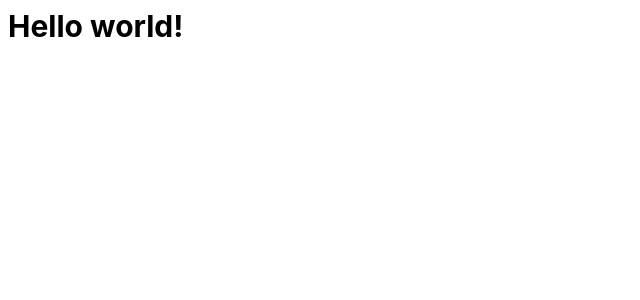
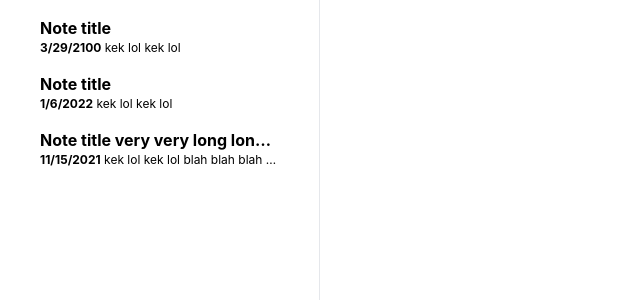
Before and after one commit to kulakovd/notes-app, a React (Create React App) app: page / in a window 1280 px wide. Shown: the top 300 px of the page, without its empty margins (0-640 px from the left). Built offline with nearby package versions, Linux system fonts and the light colour scheme.

Commit message:
Make basic app layout with notes list

```diff
--- a/package.json
+++ b/package.json
@@ -6,14 +6,18 @@
     "@testing-library/jest-dom": "^5.14.1",
     "@testing-library/react": "^12.0.0",
     "@testing-library/user-event": "^13.2.1",
+    "@types/classnames": "^2.3.1",
     "@types/jest": "^27.0.1",
     "@types/node": "^16.7.13",
     "@types/react": "^17.0.20",
     "@types/react-dom": "^17.0.9",
+    "@types/uuid": "^8.3.4",
+    "classnames": "^2.3.1",
     "react": "^17.0.2",
     "react-dom": "^17.0.2",
     "react-scripts": "5.0.0",
     "typescript": "^4.4.2",
+    "uuid": "^8.3.2",
     "web-vitals": "^2.1.0"
   },
   "scripts": {
--- a/src/components/App/index.tsx
+++ b/src/components/App/index.tsx
@@ -1,11 +1,14 @@
-function App() {
+import React from 'react';
+import { NotesList } from '../NotesList';
+import { Workspace } from '../Workspace';
+
+export const App: React.FC = () => {
   return (
-    <div className="p-2">
-      <h1 className="text-3xl font-bold">
-        Hello world!
-      </h1>
+    <div className="flex items-stretch h-screen bg-white text-black dark:bg-neutral-800 dark:text-white">
+      <div className="absolute inset-0 w-screen md:w-3/12 lg:w-3/12 xl:w-3/12 2xl:w-3/12">
+        <NotesList />
+      </div>
+      <Workspace />
     </div>
   );
-}
-
-export default App;
+};
--- /dev/null
+++ b/src/components/NotesList/index.tsx
@@ -0,0 +1,45 @@
+import React, { useMemo, useState } from 'react';
+import * as uuid from 'uuid';
+import { NotesListItem } from '../NotesListItem';
+import { Note } from '../../domain/note';
+
+export const NotesList: React.FC = () => {
+  const [selected, setSelected] = useState<string>();
+  const [notes, setNotes] = useState<Note[]>(
+    [
+      {
+        id: uuid.v4(),
+        title: 'Note title',
+        text: 'kek lol kek lol',
+        date: new Date(),
+      },
+      {
+        id: uuid.v4(),
+        title: 'Note title very very long long long long long',
+        text: 'kek lol kek lol blah blah blah blah aaa aaa',
+        date: new Date(2021, 10, 15),
+      },
+      {
+        id: uuid.v4(),
+        title: 'Note title',
+        text: 'kek lol kek lol',
+        date: new Date(2100, 2, 29),
+      },
+    ],
+  );
+
+  const sorted = useMemo(() => [...notes].sort((a, b) => b.date.valueOf() - a.date.valueOf()), [notes]);
+
+  return (
+    <div className="p-2 border-r h-full overflow-y-auto dark:bg-neutral-700 dark:border-gray-900">
+      {sorted.map((note, i) => (
+        <NotesListItem
+          key={note.id}
+          note={note}
+          selected={note.id === selected}
+          onSelect={() => setSelected(note.id)}
+        />
+      ))}
+    </div>
+  );
+};
--- /dev/null
+++ b/src/components/NotesListItem/index.tsx
@@ -0,0 +1,34 @@
+import classNames from 'classnames';
+import React from 'react';
+import { Note } from '../../domain/note';
+
+export interface NotesListItemProps {
+  note: Note;
+  selected?: boolean;
+  onSelect?: () => void;
+}
+
+export const NotesListItem: React.FC<NotesListItemProps> = ({
+  note,
+  selected = false,
+  onSelect = () => {}
+}) => {
+  const classes = classNames(
+    'py-2 px-8 rounded',
+    {
+      'bg-amber-200 dark:bg-yellow-600': selected,
+      'hover:bg-neutral-100 dark:hover:bg-neutral-600': !selected,
+    }
+  );
+
+  return (
+    <div className={classes} role="button" onClick={onSelect}>
+      <span className="font-bold truncate block">{note.title}</span>
+      <div className="text-xs whitespace-nowrap truncate">
+        <span className="font-bold">{note.date.toLocaleDateString()}</span>
+        {' '}
+        <span>{note.text.slice(0, 100)}</span>
+      </div>
+    </div>
+  );
+};
--- /dev/null
+++ b/src/components/Workspace/index.tsx
@@ -0,0 +1,5 @@
+import React from 'react';
+
+export const Workspace: React.FC = () => {
+  return <div></div>;
+};
--- /dev/null
+++ b/src/domain/note.ts
@@ -0,0 +1,6 @@
+export interface Note {
+  id: string;
+  title: string;
+  text: String;
+  date: Date;
+}
--- a/src/index.tsx
+++ b/src/index.tsx
@@ -1,7 +1,7 @@
 import React from 'react';
 import ReactDOM from 'react-dom';
 import './index.css';
-import App from './components/App';
+import { App } from './components/App';
 import reportWebVitals from './reportWebVitals';
 
 ReactDOM.render(
```
Also changed, not shown: 1 other file (tests, documents, lock files or other folders).
